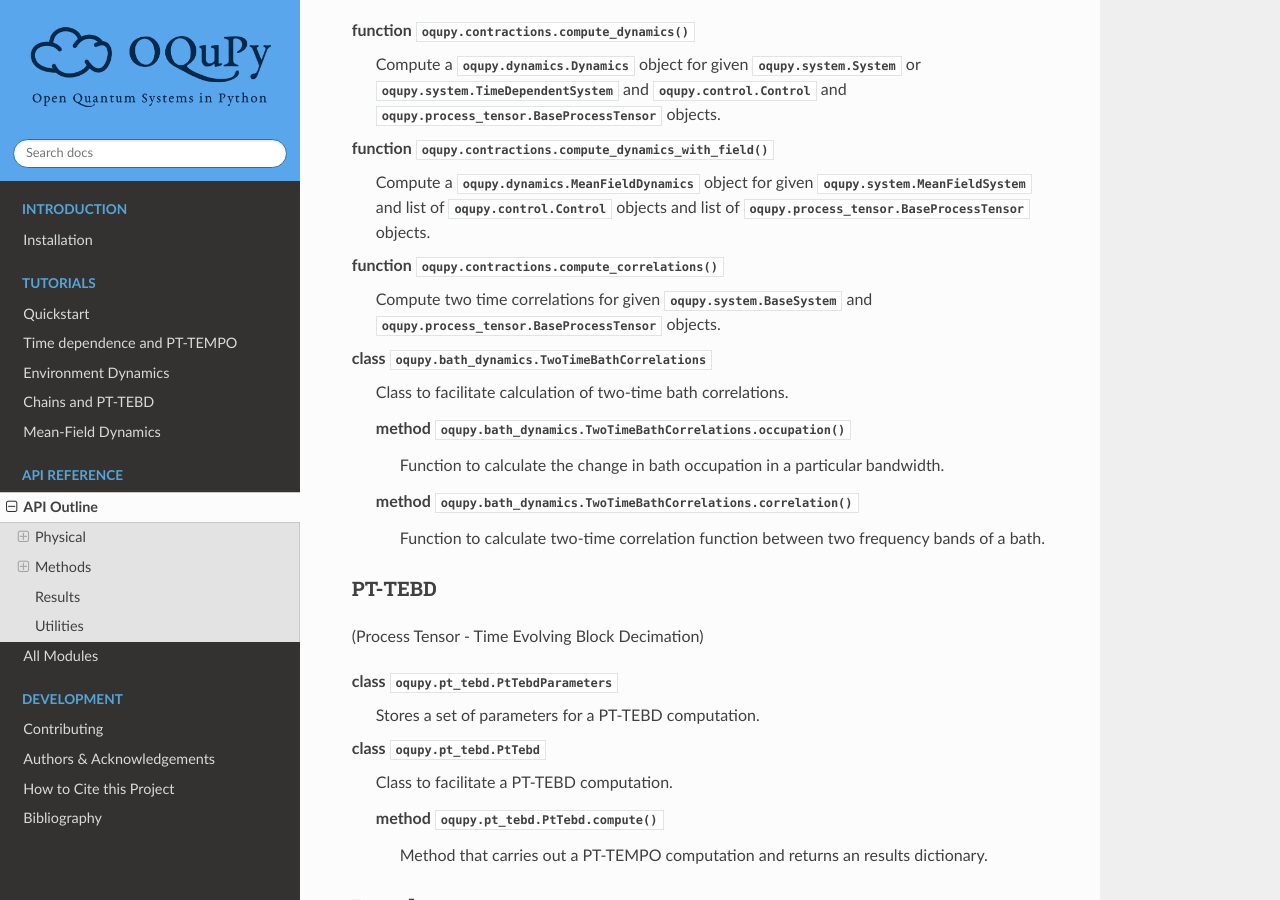
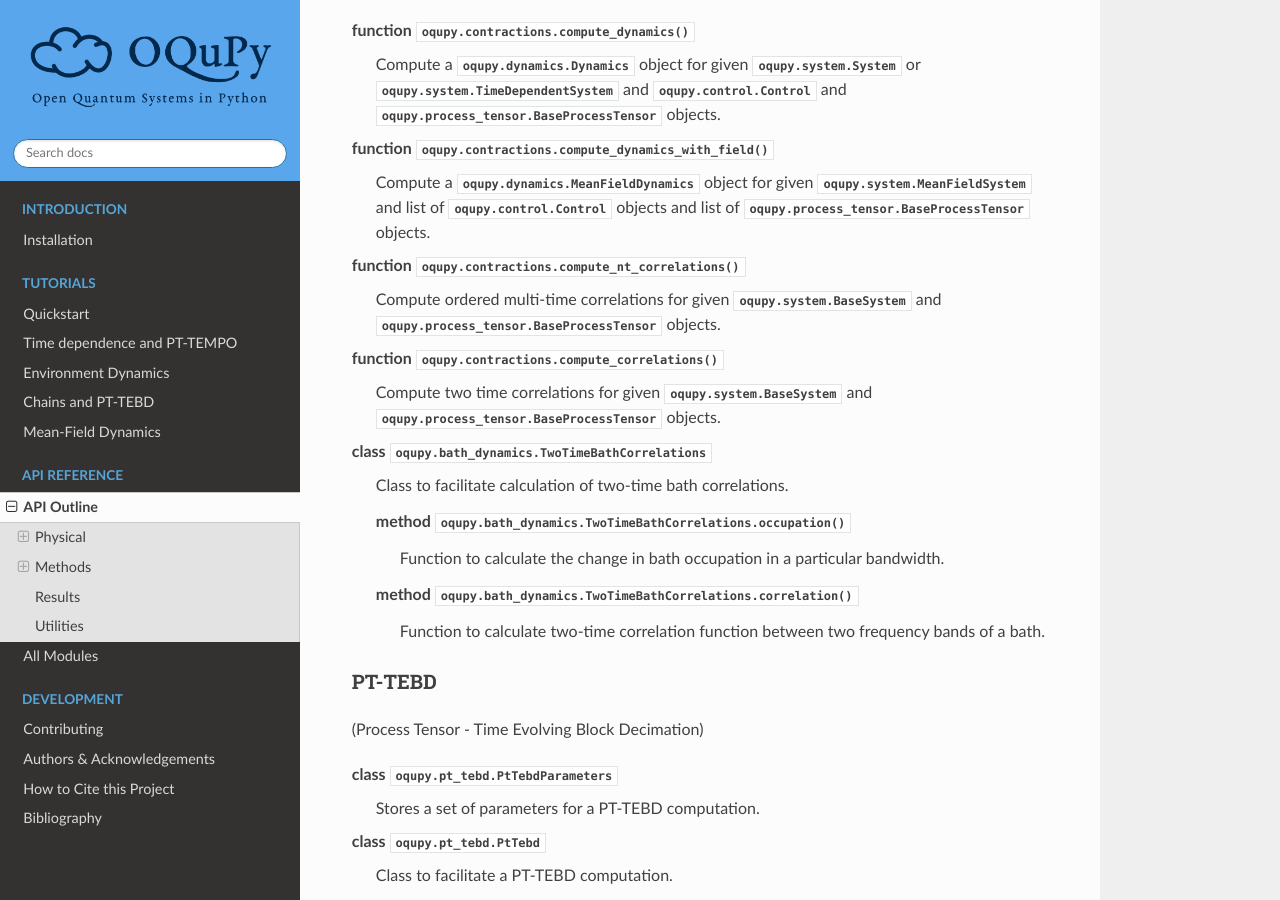
Before and after one commit to tempoCollaboration/OQuPy, a Sphinx documentation site: the page built from docs/pages/api.rst, in a window 1280 px wide and 900 px high, scrolled down 2699 px. Built offline with Sphinx 7.4.7 and the Read the Docs theme 2.0.0, drawn with Linux system fonts in a browser that asks for light colours.

Commit message:
changed docs/pages/api.rst to include nt_correlations

```diff
--- a/docs/pages/api.rst
+++ b/docs/pages/api.rst
@@ -135,6 +135,11 @@ function :func:`oqupy.contractions.compute_dynamics_with_field`
   :class:`oqupy.control.Control` objects and list of
   :class:`oqupy.process_tensor.BaseProcessTensor` objects.
 
+function :func:`oqupy.contractions.compute_nt_correlations`
+  Compute ordered multi-time correlations for given
+  :class:`oqupy.system.BaseSystem` and
+  :class:`oqupy.process_tensor.BaseProcessTensor` objects.
+
 function :func:`oqupy.contractions.compute_correlations`
   Compute two time correlations for given
   :class:`oqupy.system.BaseSystem` and
```
